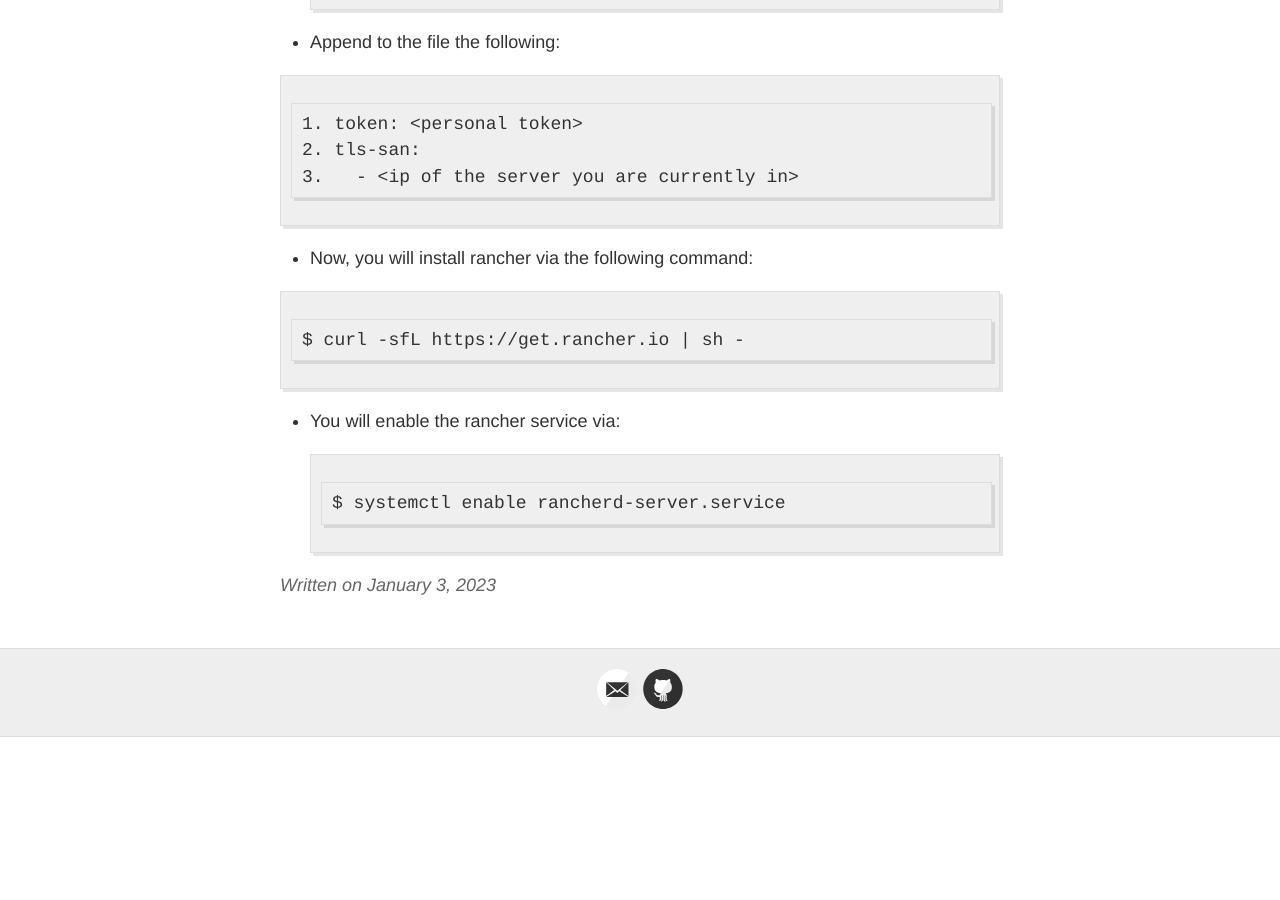
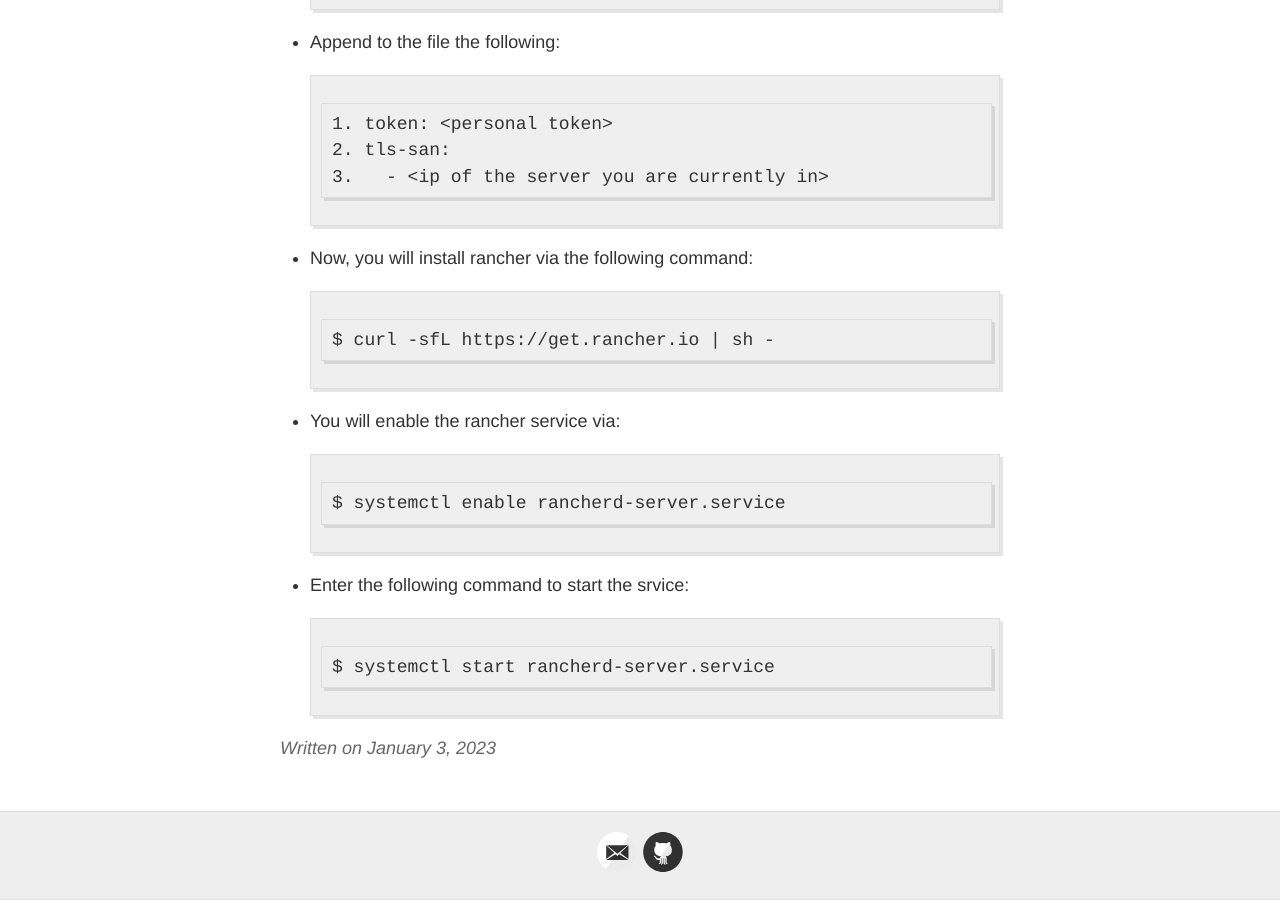
Before and after one commit to hermassest/hermassest.github.io, a Jekyll site: the page built from _posts/2023-01-03-Build-Your-Own-Raspberry-Pi-Cluster.md, in a window 1280 px wide and 900 px high, scrolled down 3194 px. Built offline with Jekyll 4.4.1, drawn with Linux system fonts in a browser that asks for light colours; our own code applies the rules of GitHub Pages for plain Markdown files; before the commit the page ends 3931 px from its top, so only the background shows below that.

Commit message:
Update 2023-01-03-Build-Your-Own-Raspberry-Pi-Cluster.md

````diff
--- a/_posts/2023-01-03-Build-Your-Own-Raspberry-Pi-Cluster.md
+++ b/_posts/2023-01-03-Build-Your-Own-Raspberry-Pi-Cluster.md
@@ -83,14 +83,12 @@ $ mkdir /etc/rancher/rke2
 $ nano config.yaml
 ```
 - Append to the file the following:
-
 ```
 1. token: <personal token>
 2. tls-san:
 3.   - <ip of the server you are currently in>
 ```
 - Now, you will install rancher via the following command:
-
 ```
 $ curl -sfL https://get.rancher.io | sh -
 ```
@@ -99,3 +97,8 @@ $ curl -sfL https://get.rancher.io | sh -
 ```
 $ systemctl enable rancherd-server.service
 ```
+
+- Enter the following command to start the srvice:
+```
+$ systemctl start rancherd-server.service
+```
````
